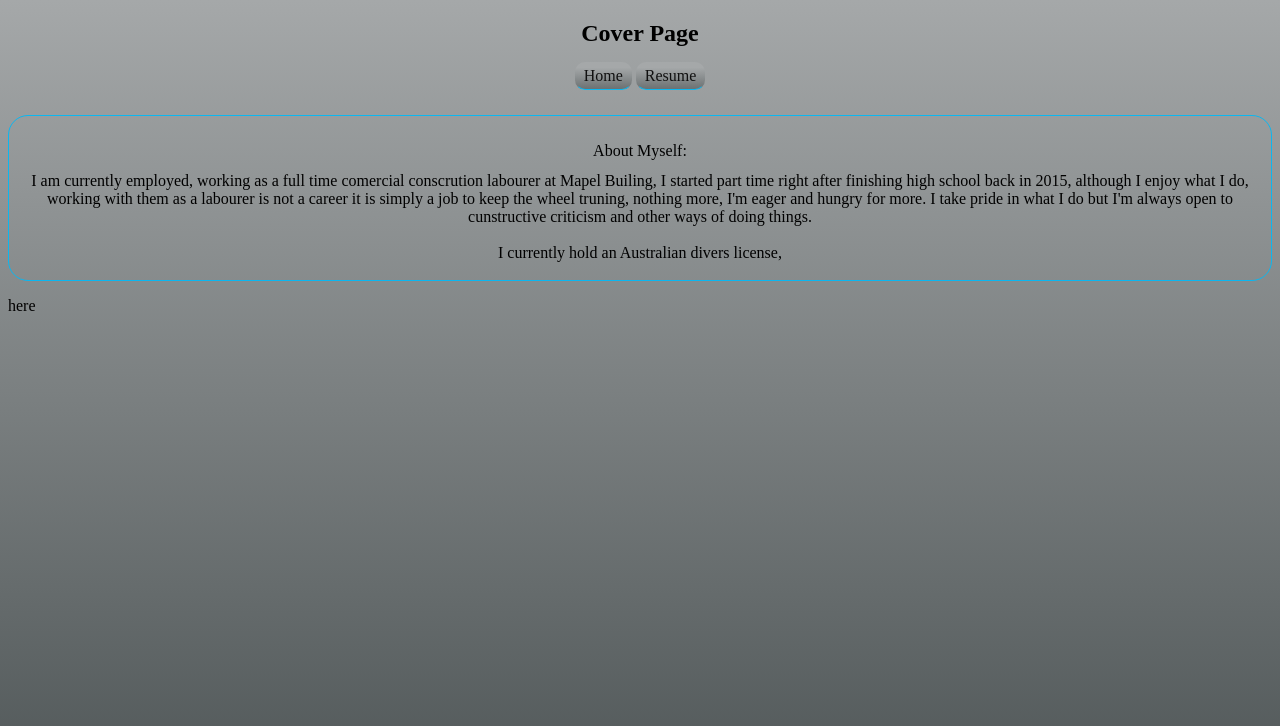
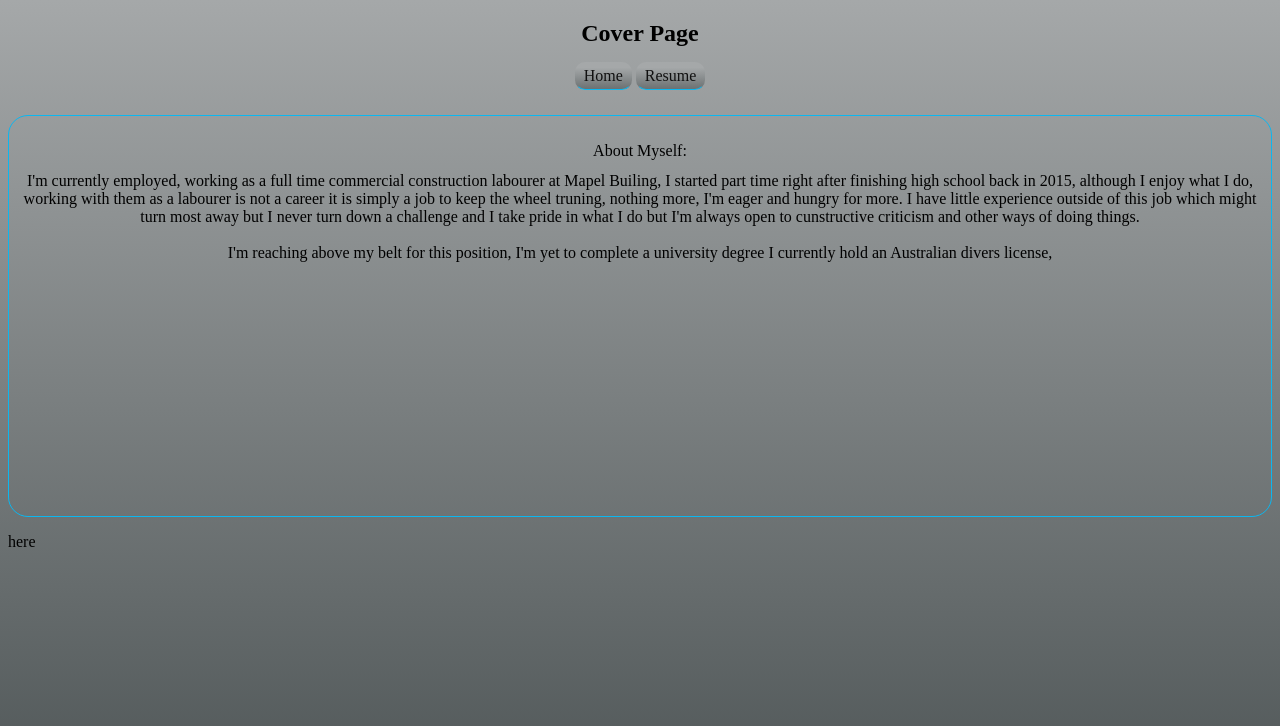
Before and after one commit to Leviix/Website, a Django app: page /coverletter in a window 1280 px wide. Shown: the top 726 px of the page. Run offline with Django 3.2, Linux system fonts and the light colour scheme.

Commit message:
mainly css changes and content

```diff
--- a/HomePage/static/HomePage/master.css
+++ b/HomePage/static/HomePage/master.css
@@ -33,18 +33,23 @@ a{
   text-decoration: none;
   color: #111;
 }
+
 .buttons{
   align-content: center;
   text-align: center;
   margin: 15px 0px 30px;
 }
+
 .paragraph-box{
+  min-width: 400px;
+  min-height: 400px;
   margin: 10px 0px;
   border: 1px solid #0BB7F0;
   border-radius: 20px;
   text-align: center;
   /* font things */
 }
+
 .paragraph-title{
   padding: 10px;
   margin-bottom: 0px;
@@ -54,5 +59,9 @@ a{
   padding: 2px 10px;
   word-wrap: normal;
   margin-top: 0px;
+}
+
+.image{
+
 
 }
--- a/HomePage/templates/HomePage/Cover.html
+++ b/HomePage/templates/HomePage/Cover.html
@@ -20,12 +20,14 @@
         About Myself:
       </p>
       <p class="paragraph-content">
-        I am currently employed, working as a full time comercial conscrution labourer at Mapel Builing,
+        I'm currently employed, working as a full time commercial construction labourer at Mapel Builing,
         I started part time right after finishing high school back in 2015, although I enjoy what I do,
         working with them as a labourer is not a career it is simply a job to keep the wheel truning,
-        nothing more, I'm eager and hungry for more. I take pride in what I do but I'm always open to
-        cunstructive criticism and other ways of doing things. <br>
+        nothing more, I'm eager and hungry for more. I have little experience outside of this job which
+        might turn most away but I never turn down a challenge and I take pride in what I do but I'm
+        always open to cunstructive criticism and other ways of doing things. <br>
         <br>
+        I'm reaching above my belt for this position, I'm yet to complete a university degree
         I currently hold an Australian divers license,
 
       </p>
```
Also changed, not shown: HomePage/templates/HomePage/Home_Page.html (+8 -2 lines), HomePage/static/HomePage/photo_me.jpg (added).
